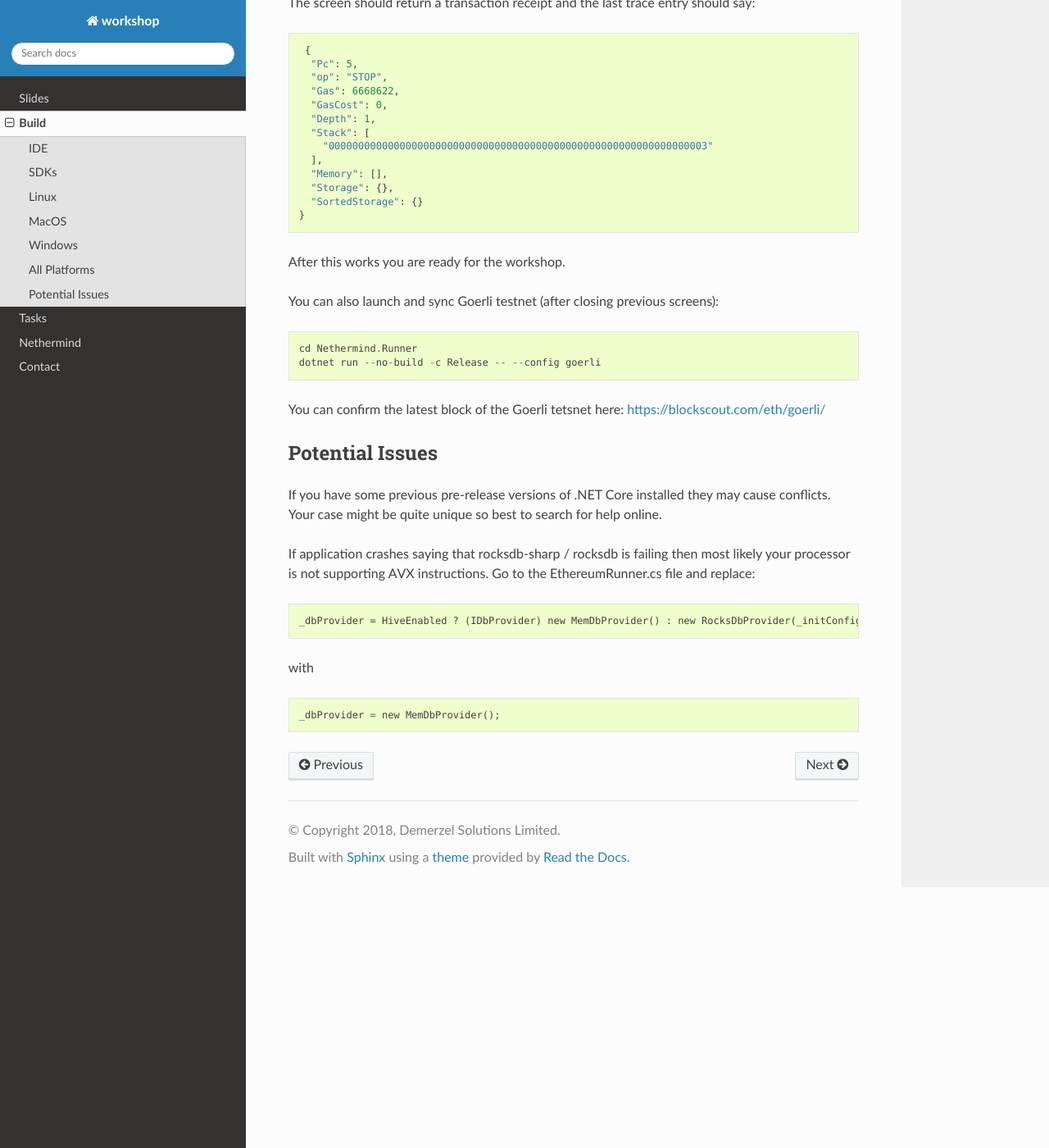
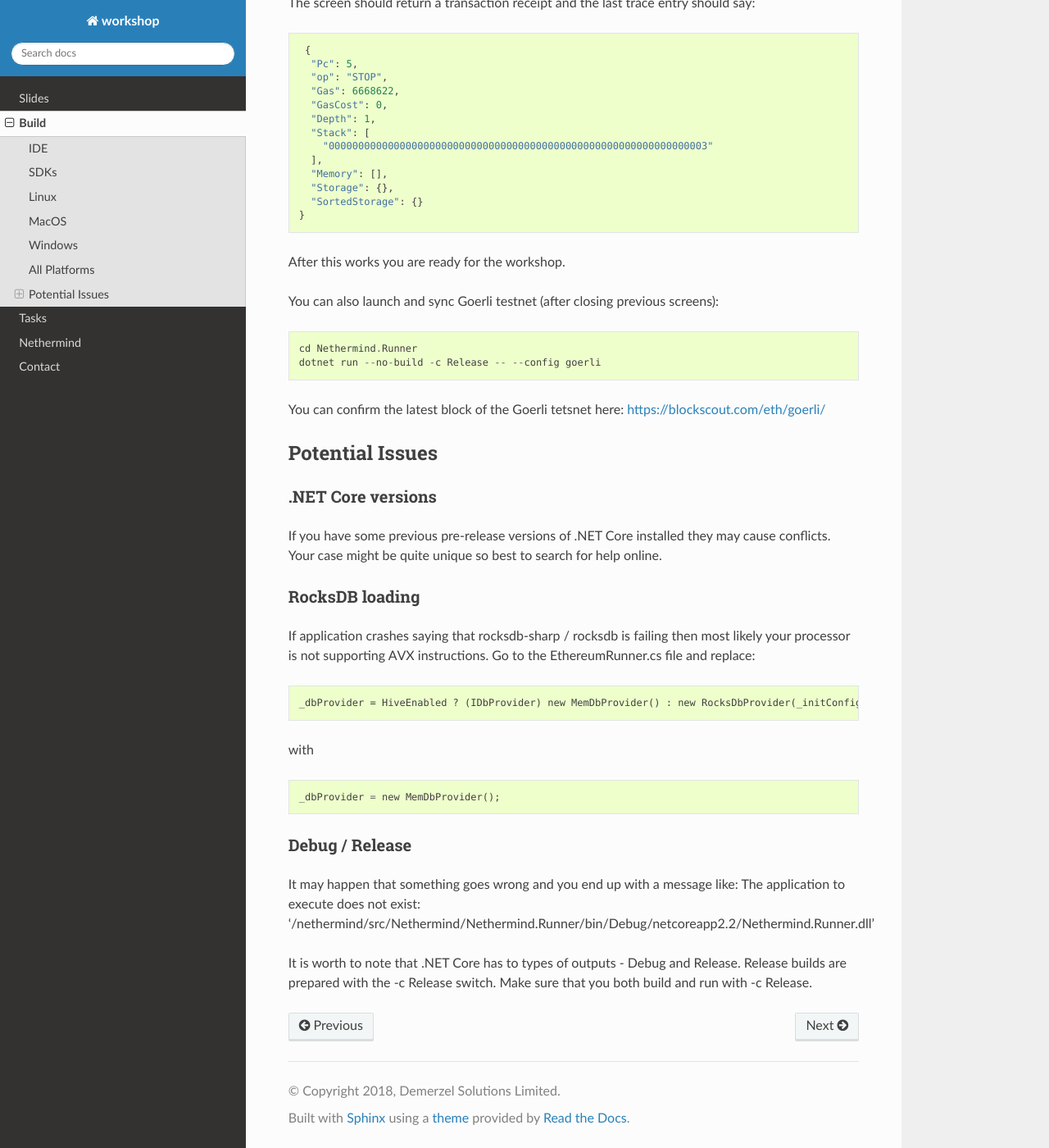
Before and after one commit to NethermindEth/workshop, a Sphinx documentation site: the page built from docs/source/build.rst, in a window 1280 px wide and 1400 px high, scrolled down 1337 px. Shown: the whole window at 82% size. Built offline with Sphinx 7.4.7 and the Read the Docs theme 2.0.0, drawn with Linux system fonts in a browser that asks for light colours.

Commit message:
Update build.rst

```diff
--- a/docs/source/build.rst
+++ b/docs/source/build.rst
@@ -2,13 +2,13 @@ Build
 *****
 
 IDE
-^^^
+++++++++++++++++
 
 * JetBrains Rider https://www.jetbrains.com/rider/
 * VS Code https://code.visualstudio.com/docs/other/dotnet
 
 SDKs
-^^^^
+++++
 
 You will need .NET SDK 2.2
  * Windows https://www.microsoft.com/net/download?initial-os=windows
@@ -16,14 +16,14 @@ You will need .NET SDK 2.2
  * Mac https://www.microsoft.com/net/download?initial-os=macos
 
 Linux
-^^^^^
++++++
 
 ::
 
     sudo apt-get update && sudo apt-get install libsnappy-dev libc6-dev libc6
 
 MacOS
-^^^^^
++++++
 
 ::
 
@@ -31,12 +31,12 @@ MacOS
     brew install snappy
 
 Windows
-^^^^^^^
++++++++
 
 you may need to install https://support.microsoft.com/en-us/help/2977003/the-latest-supported-visual-c-downloads
 
 All Platforms
-^^^^^^^^^^^^^
++++++++++++++
 
 ::
 
@@ -91,9 +91,15 @@ You can confirm the latest block of the Goerli tetsnet here:
 https://blockscout.com/eth/goerli/
 
 Potential Issues
-^^^^^^^^^^^^^^^^
+++++++++++++++++
+
+.NET Core versions
+^^^^^^^^^^^^^^^^^^
 
 If you have some previous pre-release versions of .NET Core installed they may cause conflicts. Your case might be quite unique so best to search for help online.
+
+RocksDB loading
+^^^^^^^^^^^^^^^
 
 If application crashes saying that rocksdb-sharp / rocksdb is failing then most likely your processor is not supporting AVX instructions. Go to the EthereumRunner.cs file and replace:
 
@@ -107,3 +113,11 @@ with
 ::
 
 _dbProvider = new MemDbProvider();
+
+Debug / Release
+^^^^^^^^^^^^^^^
+
+It may happen that something goes wrong and you end up with a message like:
+The application to execute does not exist: '/nethermind/src/Nethermind/Nethermind.Runner/bin/Debug/netcoreapp2.2/Nethermind.Runner.dll'
+
+It is worth to note that .NET Core has to types of outputs - Debug and Release. Release builds are prepared with the -c Release switch. Make sure that you both build and run with -c Release.
```
